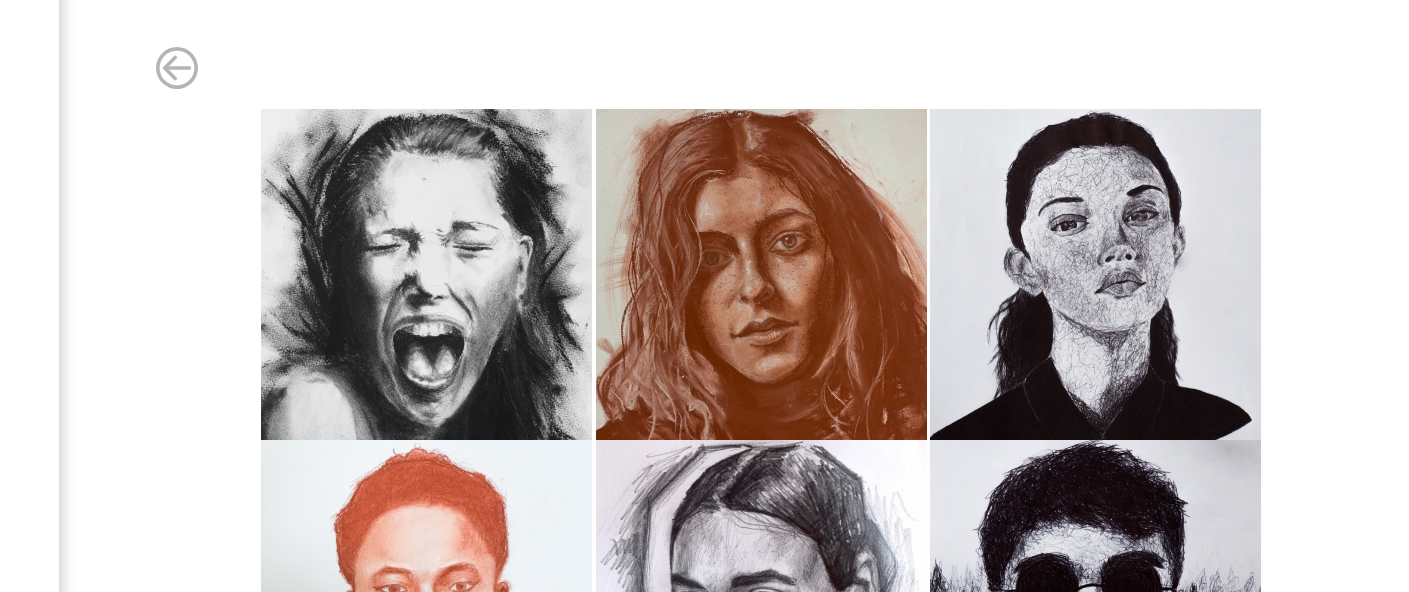
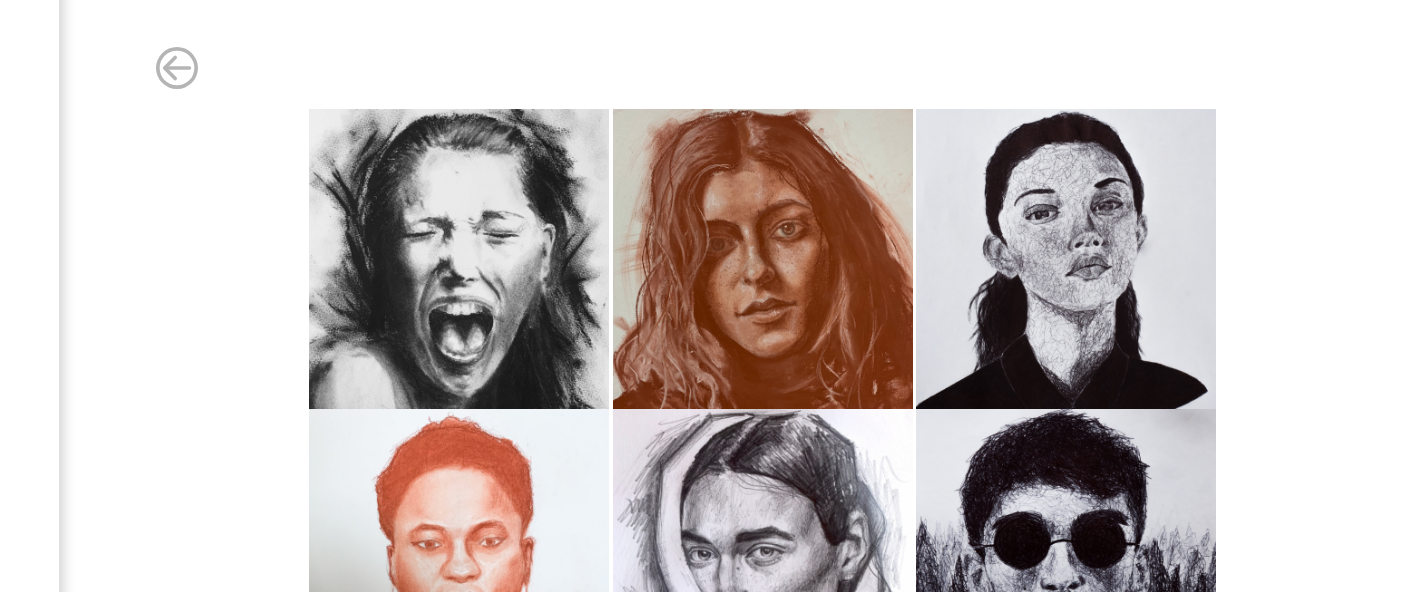
Before and after one commit to WVUGraphicDesign/portfolio325-thornton, a plain HTML site: page portraits.html in a window 1280 px wide. Shown: the part 136-728 px from the top of the page, 1409 px wide, since content can reach past the window. Drawn offline with nearby package versions, Linux system fonts and the light colour scheme.

Commit message:
04-20-21 Critique

```diff
--- a/css/styles.css
+++ b/css/styles.css
@@ -558,5 +558,9 @@ input[type=submit]:hover {
   width: 1100px;
   position: relative;
   top: 245px;
-  left: 477px;
+  left: 525px;
 }
+
+.fancyportraits img{
+  width: 300px;
+}
--- a/portraits.html
+++ b/portraits.html
@@ -58,7 +58,7 @@
 </div>
 </nav>
 <div class="grid_10  backbutton">
-  <a href="index.html"><img src="images/backarrow.svg" alt="dots"></a>
+  <a href="art.html"><img src="images/backarrow.svg" alt="dots"></a>
 
 </div>
 <div class="fancyportraits">
```
